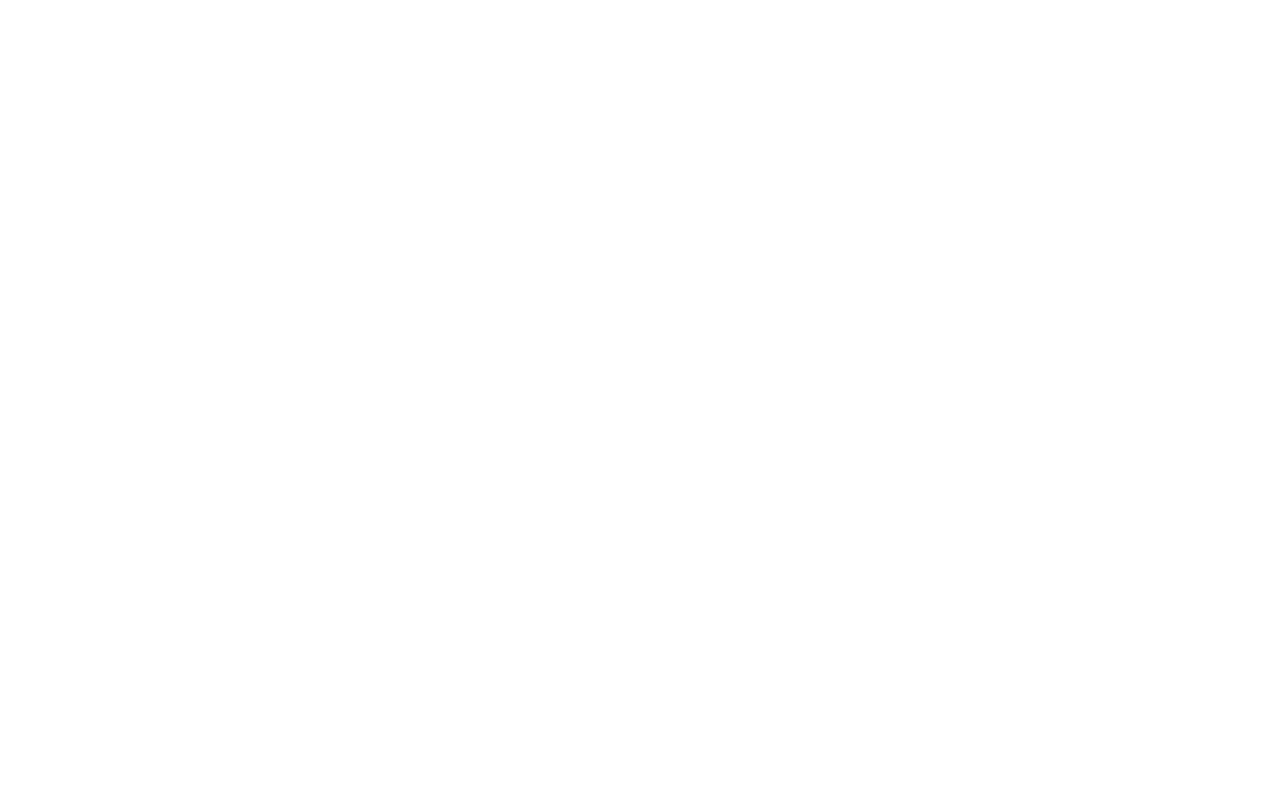
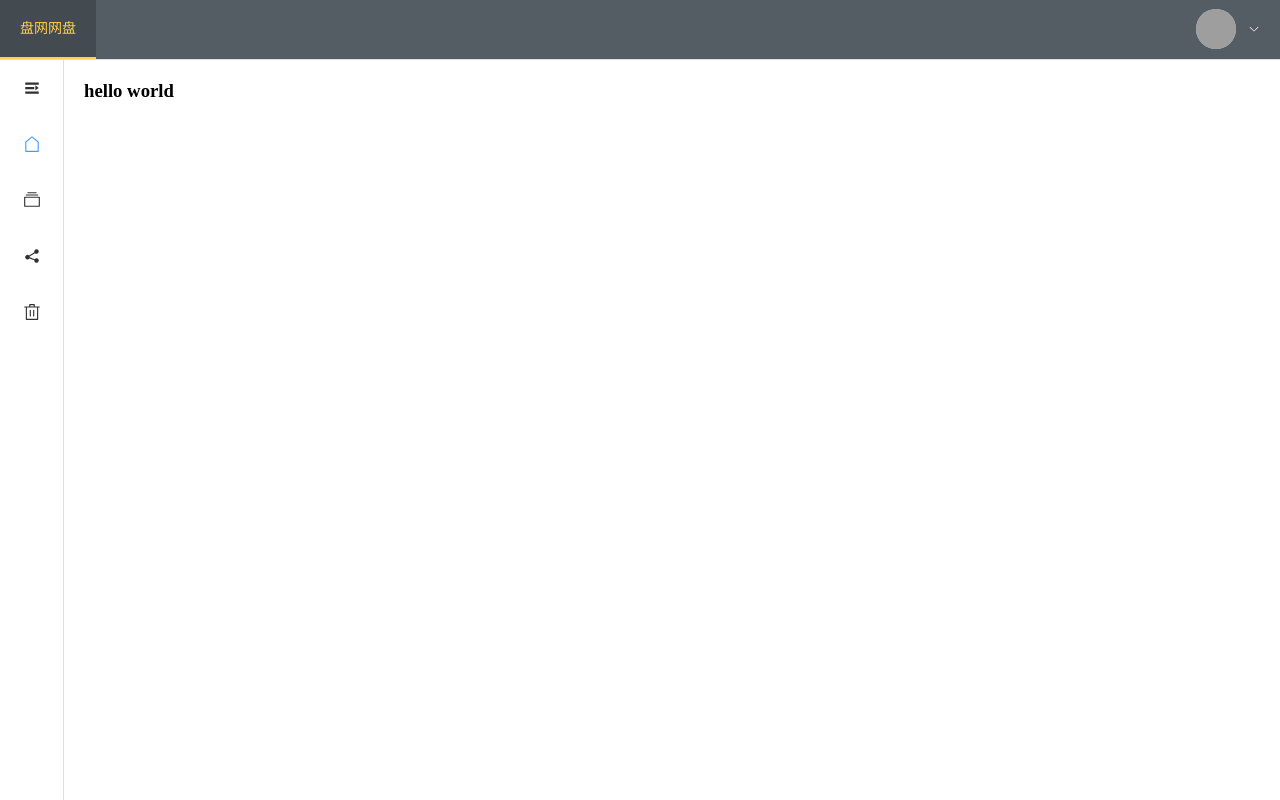
Before and after one commit to AAAkater/work, a Vue app: page / in a window 1280 px wide. Before the commit this address had no page. Built offline with nearby package versions, Linux system fonts and the light colour scheme; grey boxes are pictures that could not be loaded.

Commit message:
feat:add first usreinfo

```diff
--- a/src/router/index.ts
+++ b/src/router/index.ts
@@ -4,7 +4,7 @@
   history: createWebHistory(import.meta.env.BASE_URL),
   routes: [
     {
-      path: "/dashboard",
+      path: "/",
       component: () => import("@/views/dashboard/layout.vue"),
     },
     // {
--- /dev/null
+++ b/src/views/dashboard/components/UserInfo.vue
@@ -0,0 +1,7 @@
+<script setup lang="ts">
+
+</script>
+
+<template>
+    <h1>hello world</h1>
+</template>
--- a/src/views/dashboard/layout.vue
+++ b/src/views/dashboard/layout.vue
@@ -9,7 +9,7 @@
 import SideBar from "./components/SideBar.vue"
 import PageHeader from "./components/PageHeader.vue"
 import FileTable from "./components/FileTable.vue"
-
+import UserInfo from "./components/UserInfo.vue";
 
 </script>
 
@@ -21,8 +21,9 @@
         <el-container>
             <side-bar />
             <el-main>
-                <page-header />
-                <file-table />
+                <!-- <page-header />
+                <file-table /> -->
+                <user-info/>
             </el-main>
         </el-container>
     </el-container>
```
